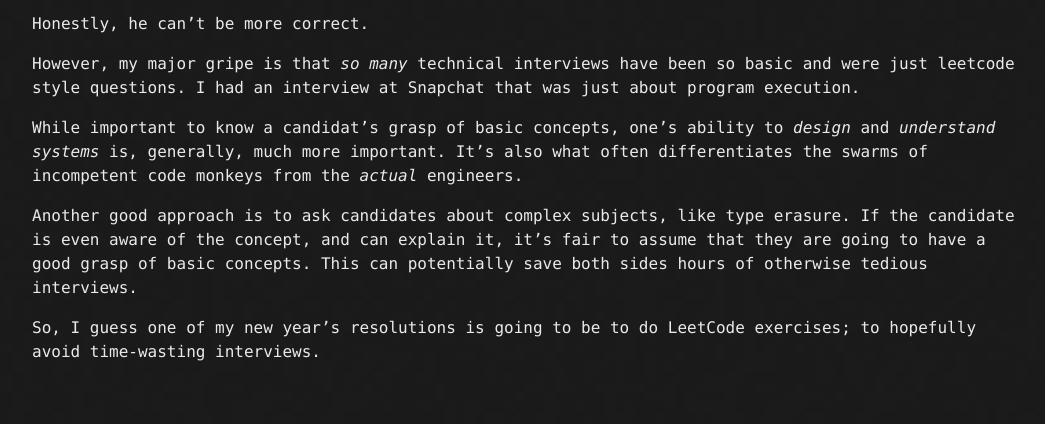
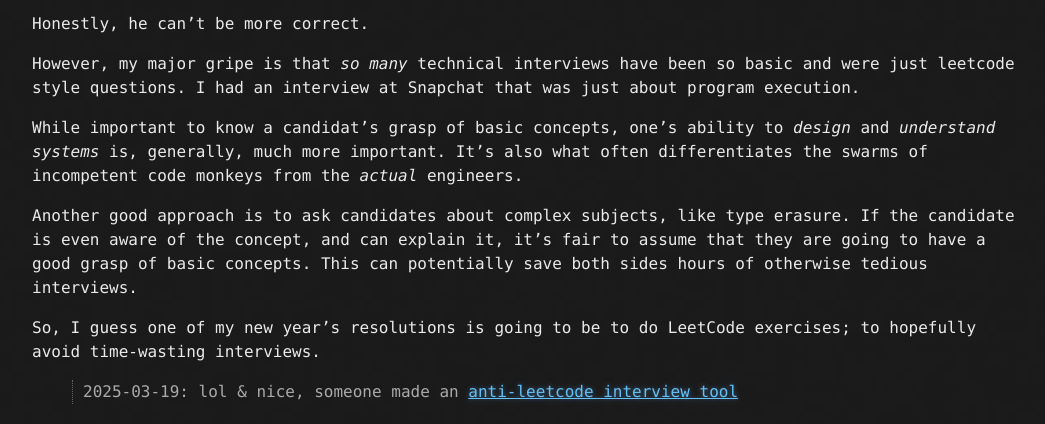
Before and after one commit to HubbleCommand/HubbleCommand.github.io, a Jekyll site: the page built from _posts/2024-12-20-leet.md, in a window 1280 px wide, cut to the strip 733-1157 px from the top of the page. Shown: the whole strip, without its empty margins (108-1153 px from the left). Built offline with Jekyll 4.4.1, drawn with Linux system fonts in a browser that asks for light colours; nearby versions of some CDN libraries; before the commit the page ends 1117 px from its top, so only the background shows below that.

Commit message:
leet link

```diff
--- a/_posts/2024-12-20-leet.md
+++ b/_posts/2024-12-20-leet.md
@@ -23,3 +23,5 @@ If the candidate is even aware of the concept, and can explain it, it's fair to
 This can potentially save both sides hours of otherwise tedious interviews.
 
 So, I guess one of my new year's resolutions is going to be to do LeetCode exercises; to hopefully avoid time-wasting interviews.
+
+> 2025-03-19: lol & nice, someone made an [anti-leetcode interview tool](https://www.youtube.com/watch?v=MzcI-fu5mkE&ab_channel=Melkey)
```
